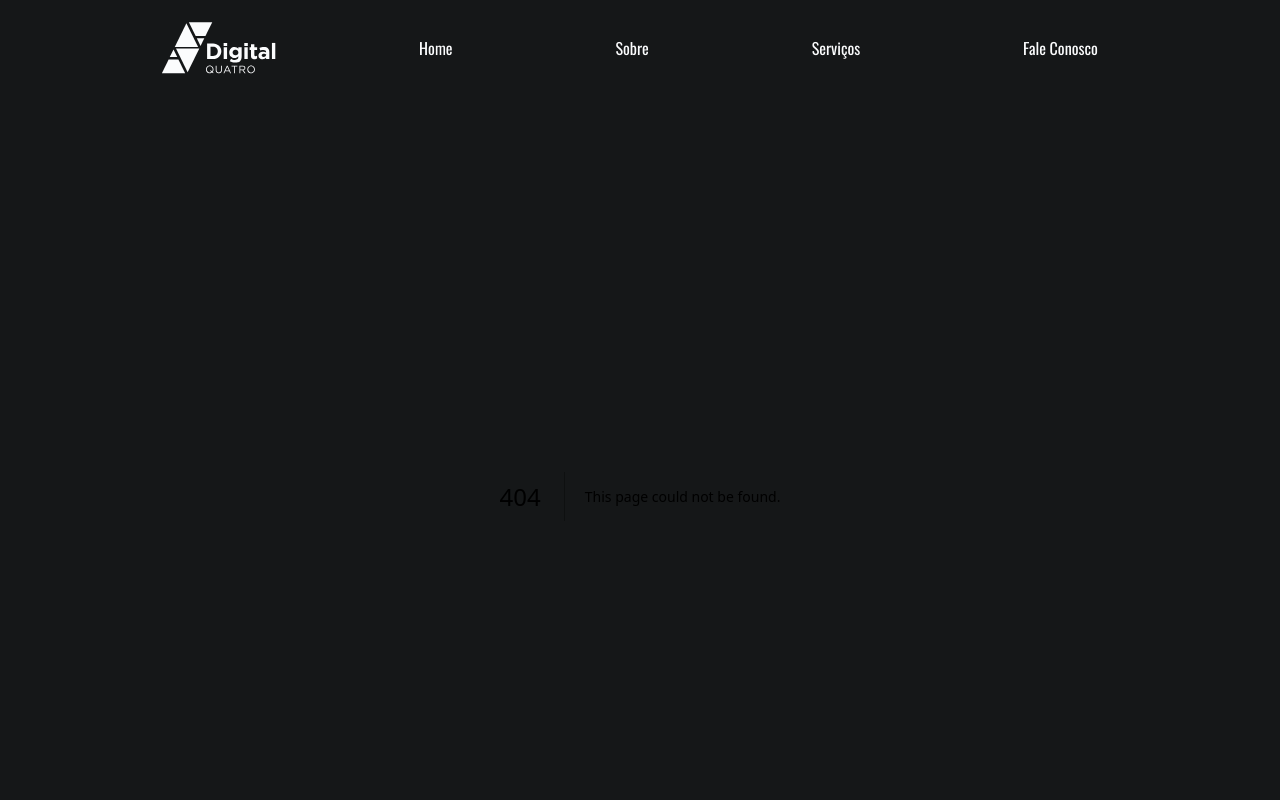
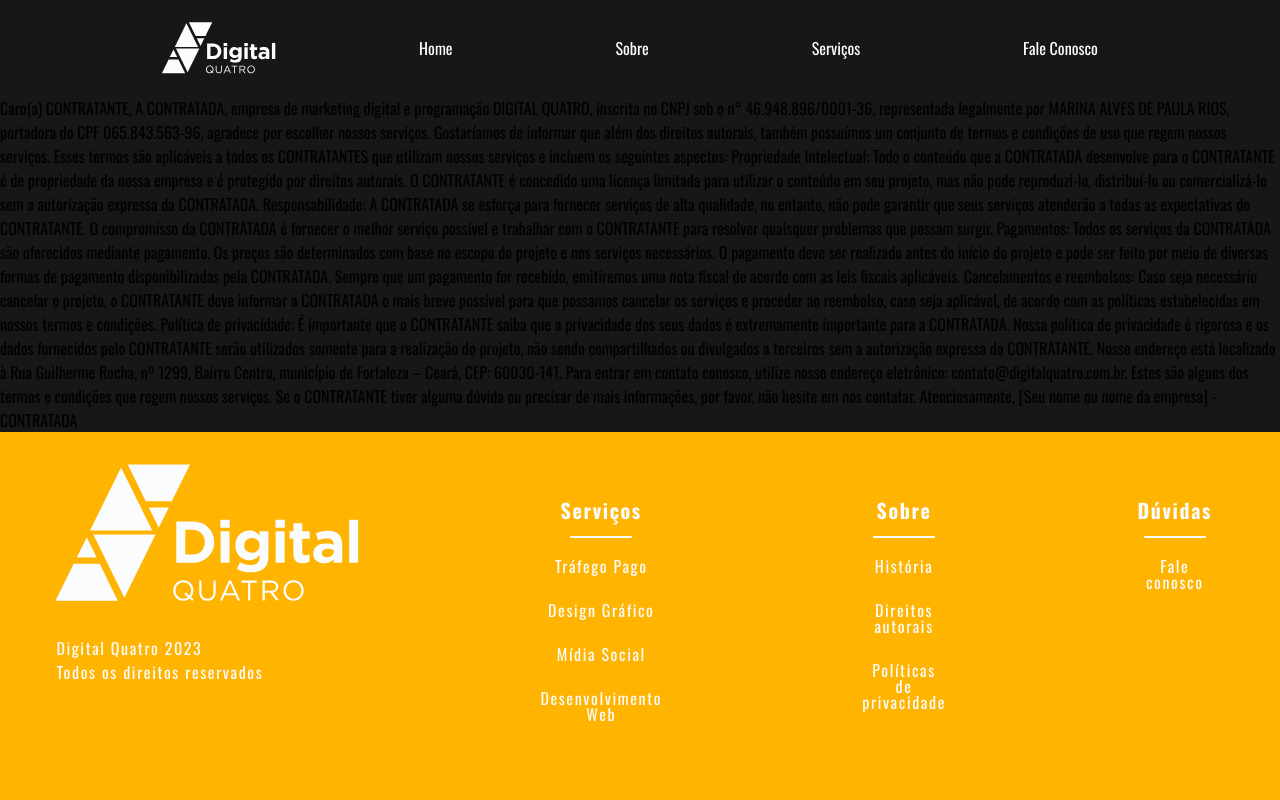
Before and after one commit to inacio-dev/digital-quatro, a Next.js app: page /terms in a window 1280 px wide. Before the commit this address had no page. Shown: the top 800 px of the page. Built offline with nearby package versions, Linux system fonts and the light colour scheme.

Commit message:
feat: politics

```diff
--- a/src/components/Footer.tsx
+++ b/src/components/Footer.tsx
@@ -60,8 +60,20 @@
                 classplus="tracking-[.1em]"
               />
             </li>
-            <li>Direitos autorais</li>
-            <li>Políticas de privacidade</li>
+            <li>
+              <TransparentButton
+                onClick={() => scrollTo('')}
+                title="Direitos autorais"
+                classplus="tracking-[.1em]"
+              />
+            </li>
+            <li>
+              <TransparentButton
+                onClick={() => scrollTo('')}
+                title="Políticas de privacidade"
+                classplus="tracking-[.1em]"
+              />
+            </li>
           </ul>
           <ul className="flex flex-col items-center space-y-3">
             <span className="text-xl font-bold">Dúvidas</span>
--- /dev/null
+++ b/src/pages/politics.tsx
@@ -0,0 +1,54 @@
+import Head from 'next/head'
+
+export default function Politics() {
+  return (
+    <>
+      <Head>
+        <title>Digital Quatro - Políticas</title>
+        <meta name="description" content="Generated by Digital Quatro" />
+        <meta name="viewport" content="width=device-width, initial-scale=1" />
+        <link rel="icon" href="/favicon.svg" />
+      </Head>
+      <main className="flex w-full flex-col items-center justify-center">
+        <p>
+          Política de Privacidade da Digital Quatro Esta Política de Privacidade descreve como a
+          Digital Quatro, pessoa jurídica de direito privado, inscrita no CNPJ sob o n°
+          46.948.896/0001-36, com sede na Rua Guilherme Rocha, nº 1299, Bairro Centro, município de
+          Fortaleza – Ceará, CEP: 60030-141, coleta, usa, armazena, compartilha e protege
+          informações pessoais dos usuários e clientes de seus serviços, nos termos da legislação
+          aplicável à privacidade e proteção de dados pessoais. Coleta de informações pessoais A
+          Digital Quatro coleta informações pessoais dos usuários e clientes em diversas situações,
+          como quando realizam cadastro em seus serviços, realizam compras em seu site, preenchem
+          formulários de contato ou participam de pesquisas. As informações coletadas incluem, mas
+          não se limitam a, nome, endereço, e-mail, número de telefone e informações de pagamento.
+          Uso de informações pessoais A Digital Quatro utiliza as informações pessoais coletadas
+          para prestar seus serviços, processar transações, enviar informações sobre produtos e
+          serviços, responder a solicitações de suporte ao cliente e melhorar a experiência do
+          usuário. A empresa também poderá utilizar as informações para fins de marketing e
+          publicidade direcionada, desde que obtenha o consentimento expresso do usuário.
+          Compartilhamento de informações pessoais A Digital Quatro não compartilha informações
+          pessoais com terceiros, exceto quando necessário para prestar seus serviços (por exemplo,
+          para processar pagamentos) ou quando exigido por lei ou ordem judicial. Proteção de
+          informações pessoais A Digital Quatro adota medidas de segurança física, técnica e
+          administrativa para proteger as informações pessoais de seus usuários e clientes contra
+          perda, uso indevido, acesso não autorizado, divulgação, alteração ou destruição. A empresa
+          não pode garantir a segurança absoluta das informações transmitidas ou armazenadas
+          eletronicamente. Cookies e outras tecnologias de rastreamento A Digital Quatro utiliza
+          cookies e outras tecnologias de rastreamento para coletar informações sobre a interação
+          dos usuários com seu site e serviços. Essas tecnologias permitem personalizar a
+          experiência do usuário e oferecer anúncios personalizados com base em seu histórico de
+          navegação. O usuário pode optar por não permitir cookies em seu navegador, mas isso pode
+          afetar sua experiência em nosso site. Alterações nesta Política de Privacidade A Digital
+          Quatro se reserva o direito de atualizar esta Política de Privacidade periodicamente, de
+          acordo com as mudanças legislativas e tecnológicas aplicáveis. O usuário será notificado
+          sobre as alterações significativas nesta política, mediante publicação de aviso em nosso
+          site ou envio de e-mail. A empresa encoraja os usuários a revisarem esta política
+          regularmente para se manterem informados sobre como protegemos as informações pessoais.
+          Contato Se o usuário tiver alguma dúvida sobre esta Política de Privacidade ou sobre as
+          práticas de privacidade da Digital Quatro, pode entrar em contato conosco por meio de
+          nosso endereço eletrônico: contato@digitalquatro
+        </p>
+      </main>
+    </>
+  )
+}
--- /dev/null
+++ b/src/pages/terms.tsx
@@ -0,0 +1,50 @@
+import Head from 'next/head'
+
+export default function Terms() {
+  return (
+    <>
+      <Head>
+        <title>Digital Quatro - Termos de Uso</title>
+        <meta name="description" content="Generated by Digital Quatro" />
+        <meta name="viewport" content="width=device-width, initial-scale=1" />
+        <link rel="icon" href="/favicon.svg" />
+      </Head>
+      <main className="flex w-full flex-col items-center justify-center">
+        <p>
+          Caro(a) CONTRATANTE, A CONTRATADA, empresa de marketing digital e programação DIGITAL
+          QUATRO, inscrita no CNPJ sob o n° 46.948.896/0001-36, representada legalmente por MARINA
+          ALVES DE PAULA RIOS, portadora do CPF 065.843.563-96, agradece por escolher nossos
+          serviços. Gostaríamos de informar que além dos direitos autorais, também possuímos um
+          conjunto de termos e condições de uso que regem nossos serviços. Esses termos são
+          aplicáveis a todos os CONTRATANTES que utilizam nossos serviços e incluem os seguintes
+          aspectos: Propriedade Intelectual: Todo o conteúdo que a CONTRATADA desenvolve para o
+          CONTRATANTE é de propriedade da nossa empresa e é protegido por direitos autorais. O
+          CONTRATANTE é concedido uma licença limitada para utilizar o conteúdo em seu projeto, mas
+          não pode reproduzi-lo, distribuí-lo ou comercializá-lo sem a autorização expressa da
+          CONTRATADA. Responsabilidade: A CONTRATADA se esforça para fornecer serviços de alta
+          qualidade, no entanto, não pode garantir que seus serviços atenderão a todas as
+          expectativas do CONTRATANTE. O compromisso da CONTRATADA é fornecer o melhor serviço
+          possível e trabalhar com o CONTRATANTE para resolver quaisquer problemas que possam
+          surgir. Pagamentos: Todos os serviços da CONTRATADA são oferecidos mediante pagamento. Os
+          preços são determinados com base no escopo do projeto e nos serviços necessários. O
+          pagamento deve ser realizado antes do início do projeto e pode ser feito por meio de
+          diversas formas de pagamento disponibilizadas pela CONTRATADA. Sempre que um pagamento for
+          recebido, emitiremos uma nota fiscal de acordo com as leis fiscais aplicáveis.
+          Cancelamentos e reembolsos: Caso seja necessário cancelar o projeto, o CONTRATANTE deve
+          informar a CONTRATADA o mais breve possível para que possamos cancelar os serviços e
+          proceder ao reembolso, caso seja aplicável, de acordo com as políticas estabelecidas em
+          nossos termos e condições. Política de privacidade: É importante que o CONTRATANTE saiba
+          que a privacidade dos seus dados é extremamente importante para a CONTRATADA. Nossa
+          política de privacidade é rigorosa e os dados fornecidos pelo CONTRATANTE serão utilizados
+          somente para a realização do projeto, não sendo compartilhados ou divulgados a terceiros
+          sem a autorização expressa do CONTRATANTE. Nosso endereço está localizado à Rua Guilherme
+          Rocha, nº 1299, Bairro Centro, município de Fortaleza – Ceará, CEP: 60030-141. Para entrar
+          em contato conosco, utilize nosso endereço eletrônico: contato@digitalquatro.com.br. Estes
+          são alguns dos termos e condições que regem nossos serviços. Se o CONTRATANTE tiver alguma
+          dúvida ou precisar de mais informações, por favor, não hesite em nos contatar.
+          Atenciosamente, [Seu nome ou nome da empresa] - CONTRATADA
+        </p>
+      </main>
+    </>
+  )
+}
```
